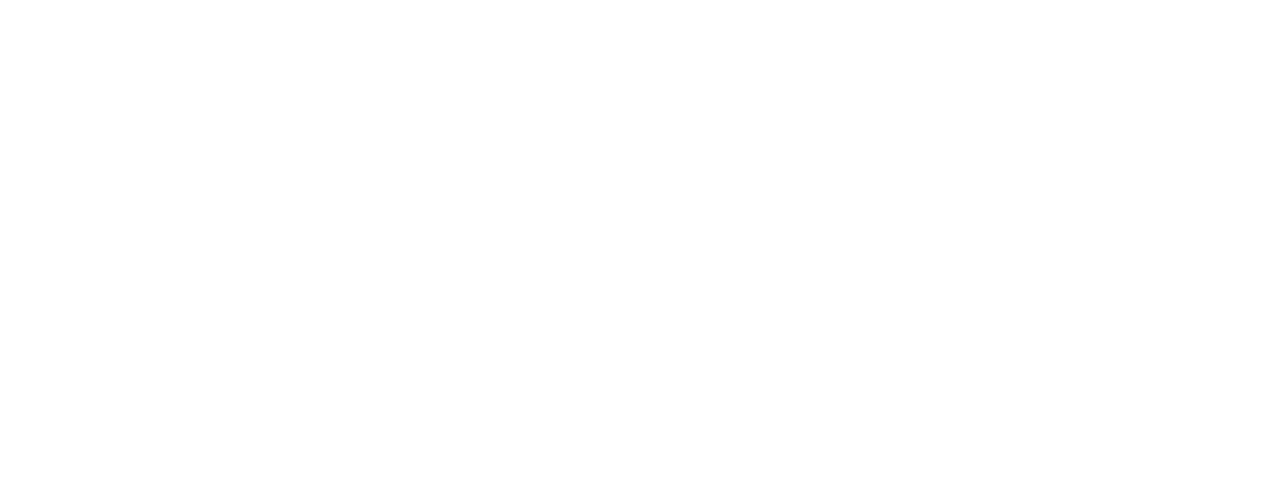
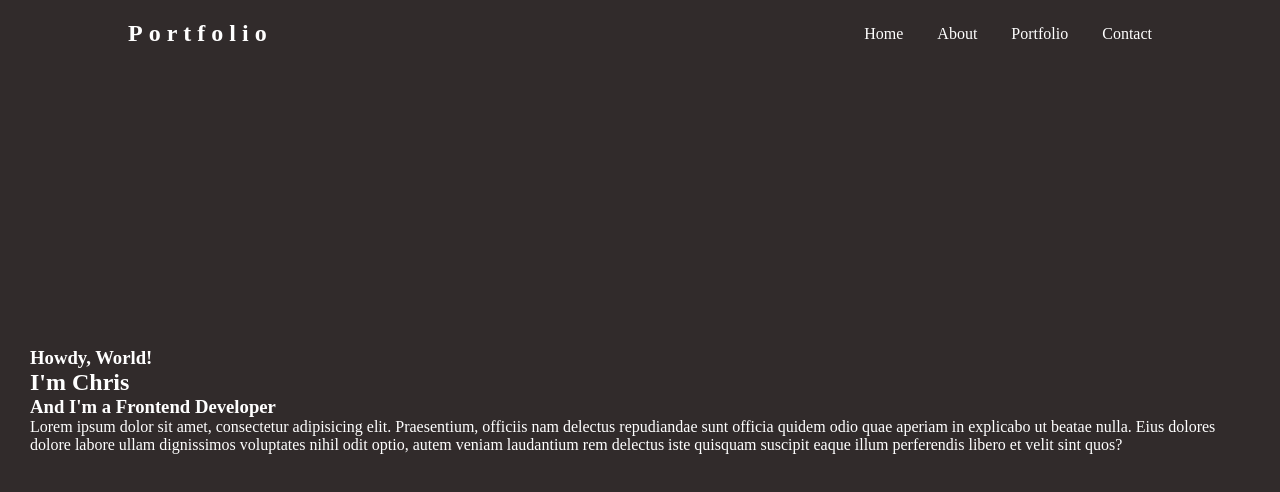
Before and after one commit to Chris-Ford-Personal-Website/Personal-website, a plain HTML site: page index.html in a window 1280 px wide. Drawn offline with Linux system fonts and the light colour scheme.

Commit message:
content added to the index.html file

```diff
--- a/about.html
+++ /dev/null
@@ -1,21 +0,0 @@
-<!DOCTYPE html>
-<html lang="en">
-<head>
-    <meta charset="UTF-8">
-    <meta http-equiv="X-UA-Compatible" content="IE=edge">
-    <meta name="viewport" content="width=device-width, initial-scale=1.0">
-    <title>Document</title>
-    <link rel="stylesheet" href="styles.css">
-</head>
-<body>
-    <header class="navbar">
-        <section class="logo">Portfolio</section>
-        <section class="nav">
-            <a href="">Home</a>
-            <a href="">About</a>
-            <a href="">Portfolio</a>
-            <a href="">Contact</a>
-        </section>
-    </header>
-</body>
-</html>
--- a/index.html
+++ b/index.html
@@ -0,0 +1,30 @@
+<!DOCTYPE html>
+<html lang="en">
+<head>
+    <meta charset="UTF-8">
+    <meta http-equiv="X-UA-Compatible" content="IE=edge">
+    <meta name="viewport" content="width=device-width, initial-scale=1.0">
+    <title>Document</title>
+    <link rel="stylesheet" href="styles.css">
+</head>
+<body>
+    <header class="navbar">
+        <section class="logo">Portfolio</section>
+        <section class="nav">
+            <a href="">Home</a>
+            <a href="">About</a>
+            <a href="">Portfolio</a>
+            <a href="">Contact</a>
+        </section>
+    </header>
+    <main class="home">
+        <section class="intro">
+            <h3><span class="typed">Howdy</span>, World!</h3>
+            <h1>I'm Chris</h1>
+            <h3>And I'm a Frontend Developer</h3>
+            <p>Lorem ipsum dolor sit amet, consectetur adipisicing elit. Praesentium, officiis nam delectus repudiandae sunt officia quidem odio quae aperiam in explicabo ut beatae nulla. Eius dolores dolore labore ullam dignissimos voluptates nihil odit optio, autem veniam laudantium rem delectus iste quisquam suscipit eaque illum perferendis libero et velit sint quos?</p>
+        </section>
+        <section class="image"></section>
+    </main>
+</body>
+</html>
--- a/styles.css
+++ b/styles.css
@@ -24,6 +24,7 @@ body{
     font-size: 1.5em;
     font-weight: 700;
     color: white;
+    letter-spacing: .25em;
 }
 
 .nav a{
@@ -31,3 +32,15 @@ body{
     margin-left: 30px;
     color: white;
 }
+
+.home{
+    display: flex;
+    justify-content: center;
+    align-items: center;
+    min-height: 100vh;
+    padding-inline: 30px;
+}
+
+section{
+    color: white;
+}
```
